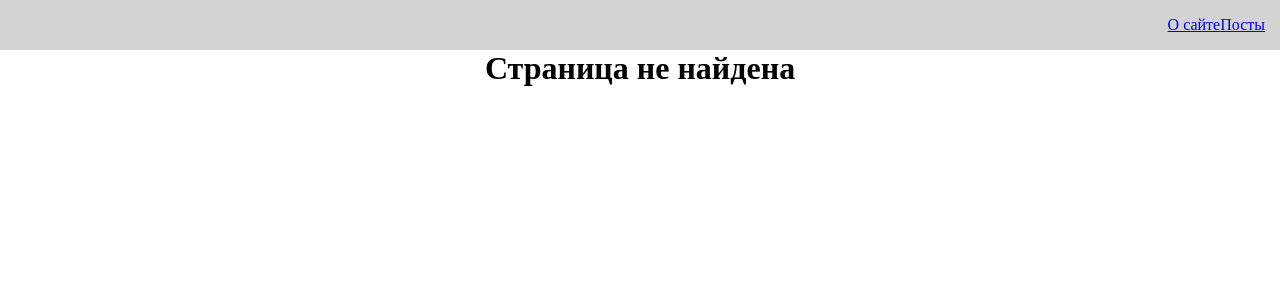
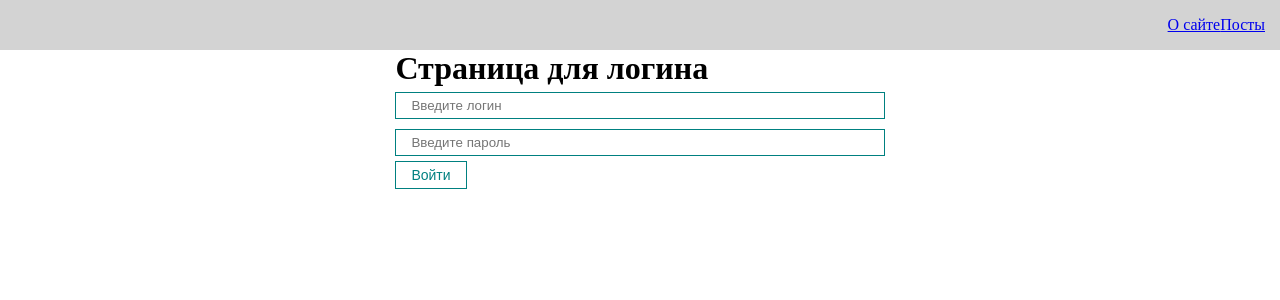
Before and after one commit to VolkovCode/react-blog, a React (Create React App) app: page /login in a window 1280 px wide. Before the commit this address led to /error. Shown: the top 300 px of the page. Built offline with nearby package versions, Linux system fonts and the light colour scheme.

Commit message:
Добавлена псевдоавторизация, и пермиссионы, использован useContext, к каждому посту теперь загружаются комменты

```diff
--- a/src/API/PostService.js
+++ b/src/API/PostService.js
@@ -15,4 +15,9 @@ export default class PostService {
         const response = await axios.get('https://jsonplaceholder.typicode.com/posts/' + id)
         return response;
     }
+
+    static async getComments(id) {
+        const response = await axios.get('https://jsonplaceholder.typicode.com/posts/' + id + '/comments')
+        return response;
+    }
 }
--- a/src/App.js
+++ b/src/App.js
@@ -1,16 +1,22 @@
-import React from 'react';
+import React, { useState } from 'react';
 import { BrowserRouter } from "react-router-dom";
 import AppRouter from './components/AppRouter';
 import Navbar from './components/UI/navbar/Navbar';
+import { AuthContext } from './context/context';
 import './styles/App.css';
 
 function App() {
+  const [isAuth, setIsAuth] = useState(false)
   return (
-    <BrowserRouter>
+    <AuthContext.Provider value={{
+      isAuth,
+      setIsAuth
+    }}>
+      <BrowserRouter>
       <Navbar />
       <AppRouter />
     </BrowserRouter>
-
+    </AuthContext.Provider>
   )
 }
 
--- a/src/components/AppRouter.jsx
+++ b/src/components/AppRouter.jsx
@@ -1,19 +1,33 @@
-import React from "react";
+import React, { useContext } from "react";
 import { Route, Routes, Navigate } from "react-router-dom";
-import About from "../pages/About";
-import Posts from "../pages/Posts";
-import Error from '../pages/Error';
-import PostIdPage from "../pages/PostIdPage";
+import { AuthContext } from "../context/context";
+import { privateRoutes, publicRoutes } from "../router/route";
 
 const AppRouter = () => {
-    return (
-        <Routes>
-          <Route path="/about" element={<About />}></Route>
-          <Route path="/posts" element={<Posts />}></Route>
-          <Route path="/posts/:id" element={<PostIdPage />}></Route>
-          <Route path="/error" element={<Error />}></Route>
-          <Route path='/*' element={<Navigate replace to='/error' />}/>
+  const {isAuth} = useContext(AuthContext)
+  return (
+        isAuth
+          ? <Routes>
+          {privateRoutes.map((route, index) =>
+            <Route
+              key={index}
+              path={route.path}
+              element={<route.element/>}
+              exact={route.exact}>
+            </Route>)}
+            <Route path='/*' element={<Navigate replace to='/posts' />}/>
         </Routes>
+        : <Routes>
+          {publicRoutes.map((route, index) =>
+            <Route
+              key={index}
+              path={route.path}
+              element={<route.element/>}
+              exact={route.exact}>
+            </Route>)}
+            <Route path='/*' element={<Navigate replace to='/login' />}/>
+        </Routes>
+
     )
 }
 
--- a/src/components/PostItem.jsx
+++ b/src/components/PostItem.jsx
@@ -4,10 +4,6 @@ import {useNavigate} from 'react-router-dom'
 
 const PostItem = (props) => {
   const navigate = useNavigate()
-  console.log(navigate)
-  function handleClick(postId) {
-    navigate(`/posts/${postId}`)
-  }
   return (
 
     <div className='post'>
--- a/src/components/PostList.jsx
+++ b/src/components/PostList.jsx
@@ -3,7 +3,7 @@ import { TransitionGroup, CSSTransition } from 'react-transition-group';
 import PostItem from './PostItem';
 
 const PostList = (props) => {
-
+  console.log(props.posts)
   if (!props.posts.length) {
     return <h1 style={{ textAlign: "center" }}>Посты не найдены</h1>
   }
--- /dev/null
+++ b/src/context/context.js
@@ -0,0 +1,3 @@
+import { createContext } from "react";
+
+export const AuthContext = createContext(null)
--- /dev/null
+++ b/src/pages/Login.jsx
@@ -0,0 +1,26 @@
+import React, { useContext } from 'react';
+import MyButton from '../components/UI/button/MyButton';
+import MyInput from '../components/UI/input/MyInput';
+import { AuthContext } from '../context/context';
+
+const Login = () => {
+    const {isAuth, setIsAuth} = useContext(AuthContext)
+    const login = e => {
+        e.preventDefault()
+        setIsAuth(true)
+
+    }
+
+    return (
+        <div>
+            <h1>Страница для логина</h1>
+            <form onSubmit={login}>
+                <MyInput type="text" placeholder='Введите логин'/>
+                <MyInput type="password" placeholder='Введите пароль'/>
+                <MyButton>Войти</MyButton>
+            </form>
+        </div>
+    )
+}
+
+export default Login
--- a/src/pages/PostIdPage.jsx
+++ b/src/pages/PostIdPage.jsx
@@ -7,21 +7,35 @@ import { useFetching } from '../hooks/useFetching';
 const PostIdPage = () => {
     const params = useParams()
     const [post, setPost] = useState({})
+    const [comments, setComments] = useState([])
     const [fetchPostByID, isLoading, error] = useFetching(async (id) => {
         const response = await PostService.getById(id)
         setPost(response.data)
     })
-
+    const [fetchComments, isComLoading, comError] = useFetching(async (id) => {
+        const response = await PostService.getComments(id)
+        setComments(response.data)
+    })
     useEffect(() => {
         fetchPostByID(params.id)
+        fetchComments(params.id)
     }, [])
     return (
         <div>
         <h1>Страница поста</h1>
         {isLoading
           ? <Loader />
-          : <div>{post.id}. {post.title}</div>
+          : <div>{post.id}. {post.title} {post.body}</div>
         }
+        {isComLoading
+          ? <Loader />
+          : <div>{comments.map(comment =>
+              <div style={{marginTop: '15px'}}>
+                <h5>{comment.email}</h5>
+                <div>{comment.body}</div>
+              </div>)}
+            </div>}
+
         </div>
     )
 }
--- a/src/pages/Posts.jsx
+++ b/src/pages/Posts.jsx
@@ -45,7 +45,7 @@ function Posts() {
     setPage(page)
     fetchPosts(limit, page)
   }
-
+  console.log(sortedAndSeaarchPosts)
   return (
     <>
       <div className="App">
--- /dev/null
+++ b/src/router/route.js
@@ -0,0 +1,14 @@
+import About from "../pages/About";
+import Login from "../pages/Login";
+import PostIdPage from "../pages/PostIdPage";
+import Posts from "../pages/Posts";
+
+export const privateRoutes = [
+    {path: '/about', element: About, exact: true},
+    {path: '/posts', element: Posts, exact: true},
+    {path: '/posts/:id', element: PostIdPage, exact: true},
+]
+
+export const publicRoutes = [
+    {path: '/login', element: Login, exact: true},
+]
```
